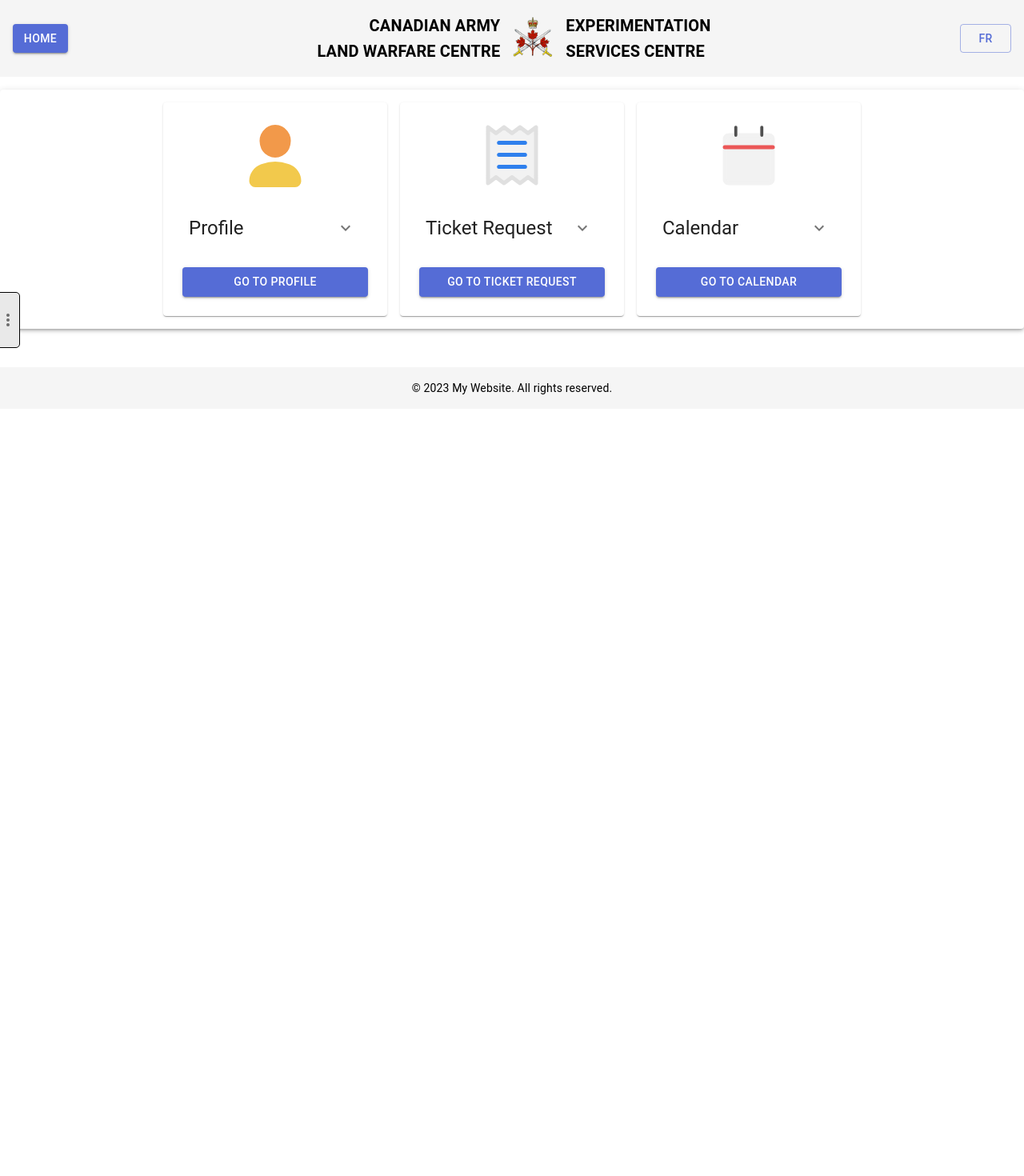
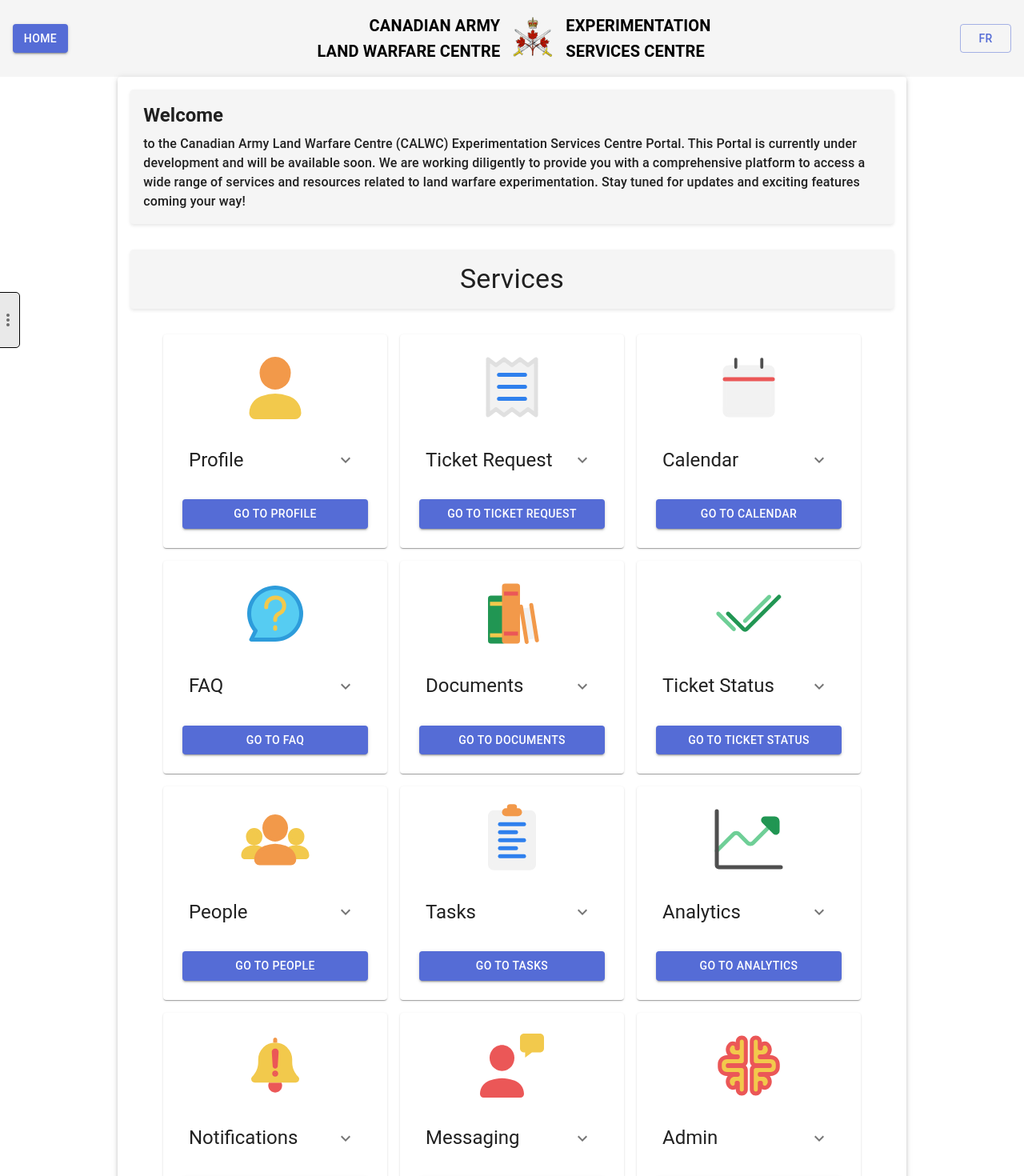
Before and after one commit to ajsib/esc.calwc.front, a Next.js app: page /home/Homepaper in a window 1280 px wide. Shown: the top 1470 px of the page at 80% size. Before the commit the page ends 800 px from the top, so only its background shows below. Built offline with nearby package versions, Linux system fonts and the light colour scheme.

Commit message:
add welcome message

```diff
--- a/pages/home/Homepaper.tsx
+++ b/pages/home/Homepaper.tsx
@@ -1,28 +1,82 @@
 import React from 'react';
-import { Grid, Paper, useMediaQuery, useTheme } from '@mui/material';
+import { Grid, Paper, useMediaQuery, useTheme, Typography, Box  } from '@mui/material';
 import ServiceCard from './ServiceCard';
 
 const services = [
   {
     name: 'Profile',
-    description: 'Manage your profile information...',
+    description: 'Manage your profile information, including personal details, contact information, and preferences. Update your profile picture, update your bio, and customize your account settings.',
     icon: '/icons/profile.svg',
     path: '/profile'
   },
   {
     name: 'Ticket Request',
-    description: 'Submit a request for assistance...',
+    description: 'Submit a request for assistance or support from our team. Provide detailed information about your issue, attach relevant files, and track the progress of your ticket.',
     icon: '/icons/ticket-request.svg',
     path: '/ticket-request'
   },
   {
     name: 'Calendar',
-    description: 'View and manage your schedule...',
+    description: 'View and manage your schedule, appointments, and events. Create and edit events, set reminders, and synchronize with your favorite calendar applications.',
     icon: '/icons/calendar.svg',
     path: '/calendar'
   },
-  // Add more service objects here
+  {
+    name: 'FAQ',
+    description: 'Explore frequently asked questions and find answers to common queries about our products, services, and policies. Get quick and helpful information without contacting support.',
+    icon: '/icons/faq.svg',
+    path: '/faq'
+  },
+  {
+    name: 'Documents',
+    description: 'Access important documents and files, such as user manuals, guidelines, policies, and other relevant resources. Download, upload, and share files securely.',
+    icon: '/icons/documents.svg',
+    path: '/documents'
+  },
+  {
+    name: 'Ticket Status',
+    description: 'Check the status of your submitted tickets and get real-time updates on the progress and resolution of your requests. View assigned agents, response times, and resolution details.',
+    icon: '/icons/ticket-status.svg',
+    path: '/ticket-status'
+  },
+  {
+    name: 'People',
+    description: 'Manage user profiles and contacts. Add, edit, and remove user accounts. Organize contacts and maintain an up-to-date directory of users.',
+    icon: '/icons/people.svg',
+    path: '/people'
+  },
+  {
+    name: 'Tasks',
+    description: 'Manage your tasks and to-do lists. Create tasks, set due dates, assign priorities, and track their progress. Stay organized and ensure timely completion of your tasks.',
+    icon: '/icons/tasks.svg',
+    path: '/tasks'
+  },
+  {
+    name: 'Analytics',
+    description: 'Track and analyze data and metrics to gain valuable insights into user behavior, performance, and business trends. Generate reports and visualize data for better decision-making.',
+    icon: '/icons/analytics.svg',
+    path: '/analytics'
+  },
+  {
+    name: 'Notifications',
+    description: 'Manage your notification preferences and stay informed about important updates, announcements, and events. Customize the types of notifications you receive and how you receive them.',
+    icon: '/icons/notifications.svg',
+    path: '/notifications'
+  },
+  {
+    name: 'Messaging',
+    description: 'Communicate and collaborate with other users through our messaging platform. Send messages, share files, and stay connected with your colleagues and teammates.',
+    icon: '/icons/messaging.svg',
+    path: '/messaging'
+  },
+  {
+    name: 'Admin',
+    description: 'Access administrative functions and perform tasks related to system management, user roles, and configuration settings. Configure system settings, manage user permissions, and maintain system security.',
+    icon: '/icons/admin.svg',
+    path: '/admin'
+  }
 ];
+
 
 const HomePaper = () => {
   const theme = useTheme();
@@ -49,6 +103,8 @@
         padding: '1rem',
         marginTop: '1rem',
         marginBottom: '1rem',
+        width: '77%', // Set the width to 80% of the page
+        margin: 'auto', // Center the Paper horizontally
         display: 'flex',
         flexWrap: 'wrap',
         gap: '1rem', // This ensures there's a consistent gap around each card
@@ -56,6 +112,43 @@
       }}
       elevation={3}
     >
+<Box sx={{
+      padding: '1rem',
+      width: '100%',
+      textAlign: 'left',
+      backgroundColor: '#f5f5f5',
+      marginBottom: '1rem',
+      borderRadius: '4px',
+      boxShadow: '0 2px 4px rgba(0, 0, 0, 0.1)',
+    }}>
+      <Typography variant="h5" component="div" sx={{ fontWeight: 'bold' }}>
+        Welcome
+      </Typography>
+      <Typography variant="body1" component="div" sx={{ fontWeight: 'medium', marginTop: '0.5rem' }}>
+      to the Canadian Army Land Warfare Centre (CALWC) Experimentation Services Centre Portal.
+      This Portal is currently under development and will be available soon.
+      We are working diligently to provide you with a comprehensive platform to access a wide range of services and resources
+      related to land warfare experimentation. Stay tuned for updates and exciting features coming your way!
+
+      </Typography>
+    </Box>
+
+      <Box sx={{
+          backgroundColor: '#f5f5f5', // Custom header background color
+          padding: '1rem',
+          width: '100%', // Header spans the entire length
+          textAlign: 'center', // Center the text
+          marginBottom: '1rem',
+          borderRadius: '4px',
+          boxShadow: '0 2px 4px rgba(0, 0, 0, 0.1)',
+        }}
+      >
+        <Typography variant="h4" component="div">
+          Services
+        </Typography>
+      </Box>
+
+
       {services.map((service, index) => (
         <Grid item xs={gridColumns} key={index}>
           <ServiceCard
```
Also changed, not shown: pages/home/index.tsx (+0 -12 lines).
